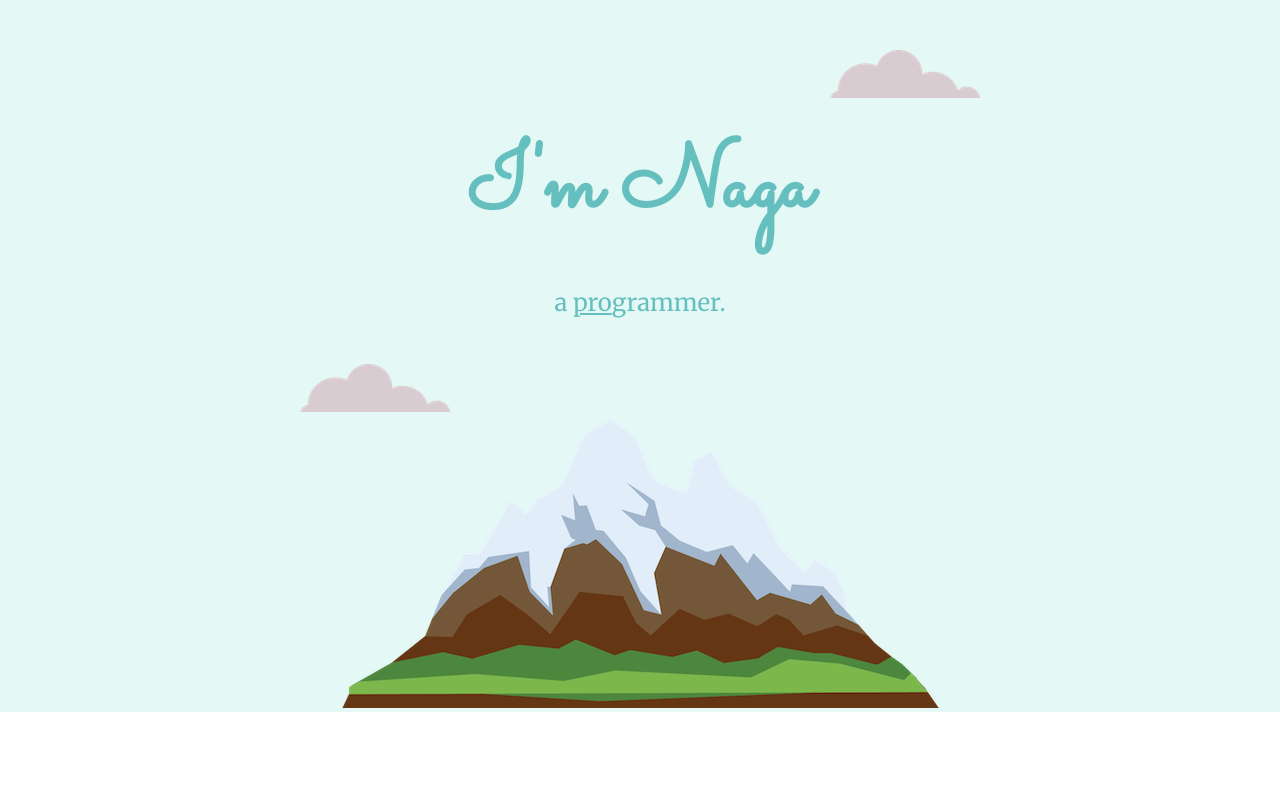
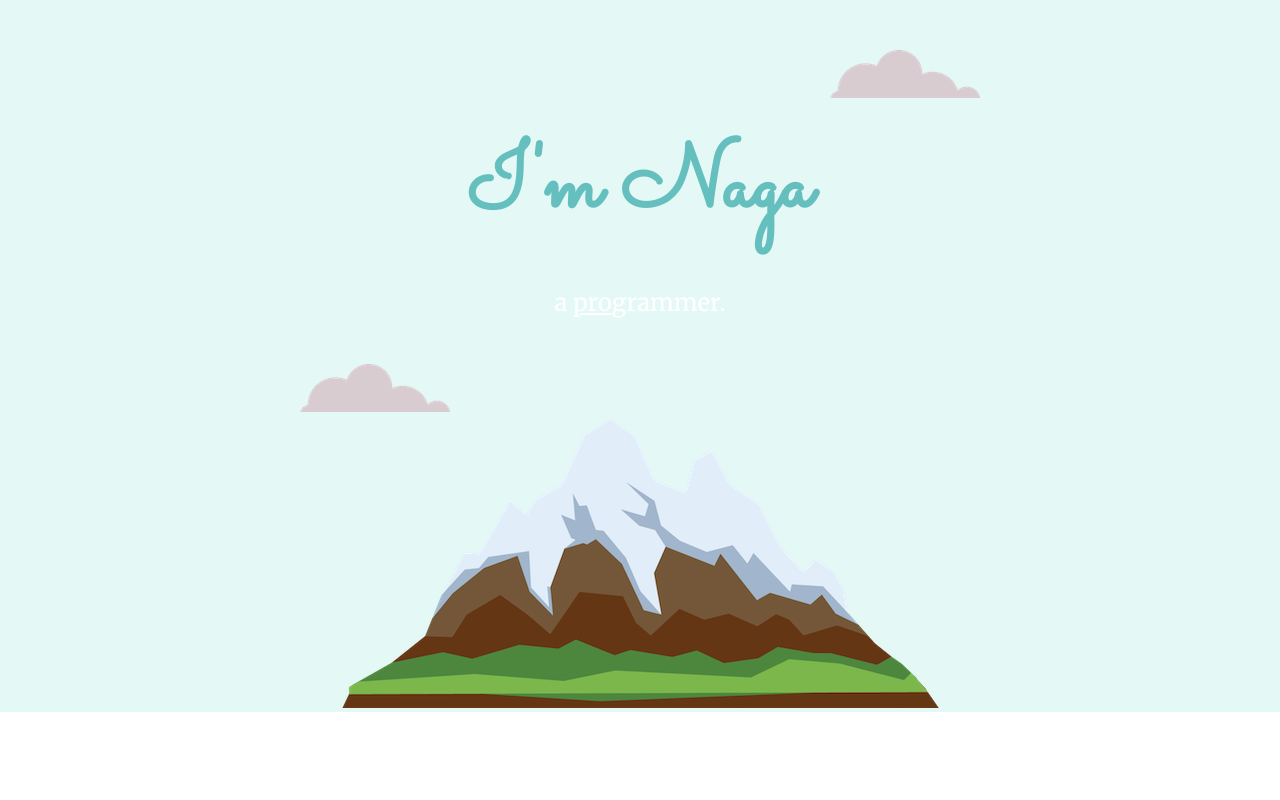
Before and after one commit to Nagaraju6242/first-blog, a plain HTML site: page index.html in a window 1280 px wide. Shown: the top 800 px of the page. Drawn offline with Linux system fonts and the light colour scheme.

Commit message:
Update styles.css

```diff
--- a/css/styles.css
+++ b/css/styles.css
@@ -21,7 +21,7 @@ h1{
 
 .second-heading{
   font-size: 150%;
-  color: #66BFBF;
+  color: #FFFFFF;
 }
 
 h2{
```
